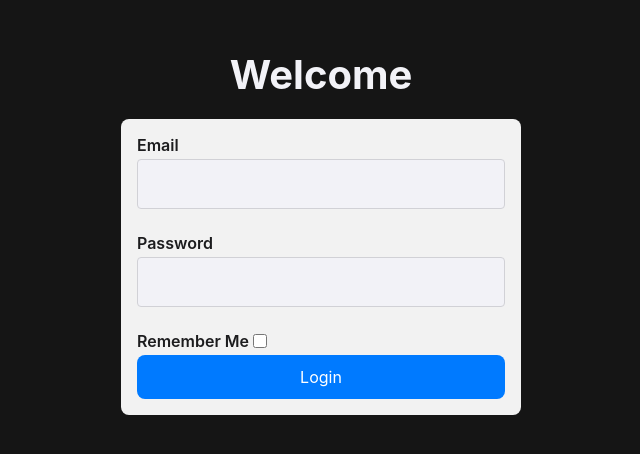
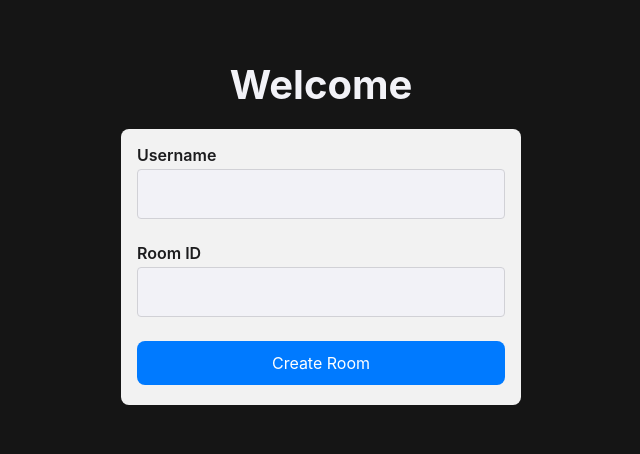
Before and after one commit to mina-medhat-00/Chat-App, a React (Vite) app in the folder client/: page / in a window 1280 px wide. Shown: the part 168-622 px from the top of the page, without its empty margins (319-959 px from the left). Built offline with nearby package versions, Linux system fonts and the light colour scheme.

Commit message:
create chat rooms feature

```diff
--- a/client/src/App.tsx
+++ b/client/src/App.tsx
@@ -1,13 +1,25 @@
 import { BrowserRouter as Router, Routes, Route } from "react-router-dom";
 import Login from "./pages/Home";
 import Chat from "./pages/Chat";
+import { useState } from "react";
 
 export default function App() {
+  const [credentials, setCredentials] = useState<{
+    username: string;
+    roomId: string;
+  }>({ username: "", roomId: "" });
+
   return (
     <Router>
       <Routes>
-        <Route path="/" element={<Login />}></Route>
-        <Route path="/chat" element={<Chat />}></Route>
+        <Route
+          path="/"
+          element={<Login setCredentials={setCredentials} />}
+        ></Route>
+        <Route
+          path="/chat"
+          element={<Chat credentials={credentials} />}
+        ></Route>
       </Routes>
     </Router>
   );
--- a/client/src/pages/Chat.css
+++ b/client/src/pages/Chat.css
@@ -4,7 +4,7 @@
   align-items: center;
   gap: 10px;
 }
-.form {
+.message-form {
   position: fixed;
   left: 0;
   right: 0;
@@ -12,14 +12,14 @@
   display: flex;
   align-items: center;
 }
-.form > input,
-.form > button {
+.message-form > input,
+.message-form > button {
   height: 40px;
   font-size: 16px;
   margin: 0;
   border-radius: 0%;
 }
-.form > input {
+.message-form > input {
   flex-grow: 1;
   outline: 0;
   border-style: none;
@@ -40,7 +40,7 @@
 .messages > li {
   padding: 0.5rem 1rem;
 }
-.notice-bubble {
+.notification-bubble {
   text-align: center;
   font-weight: 700;
 }
--- a/client/src/pages/Chat.tsx
+++ b/client/src/pages/Chat.tsx
@@ -2,34 +2,41 @@ import { useEffect, useRef, useState } from "react";
 import { io } from "socket.io-client";
 import "./Chat.css";
 
-export default function Chat() {
+interface Credentials {
+  username: string;
+  roomId: string;
+}
+
+export default function Chat({ credentials }: { credentials: Credentials }) {
   const [message, setMessage] = useState("");
   const [messages, setMessages] = useState<
     { senderId: string; content: string; timestamp: string }[]
   >([]);
   const [myId, setMyId] = useState("");
-
   const socketRef = useRef<ReturnType<typeof io> | null>(null);
   const messageEndRef = useRef<HTMLUListElement | null>(null);
+
+  const room = credentials.roomId;
 
   useEffect(() => {
     socketRef.current = io("http://localhost:3000");
 
+    socketRef.current.emit("join-room", room);
+
     socketRef.current.on("connect", () => {
       if (socketRef.current) {
-        console.log(typeof socketRef.current.id);
         setMyId(socketRef.current.id ?? "");
       }
     });
 
-    socketRef.current.on("notice", (msg) => {
+    socketRef.current.on("notification", (msg) => {
       if (socketRef.current) {
         setMessages((prevMessages) => [...prevMessages, msg]);
       }
     });
 
-    socketRef.current.on("chat message", (msg) => {
-      if (socketRef.current && msg.content.trim()) {
+    socketRef.current.on("chat-message", (msg) => {
+      if (socketRef.current) {
         setMessages((prevMessages) => [...prevMessages, msg]);
       }
     });
@@ -39,7 +46,7 @@ export default function Chat() {
         socketRef.current.disconnect();
       }
     };
-  }, []);
+  }, [room]);
 
   useEffect(() => {
     if (messageEndRef.current) {
@@ -53,12 +60,16 @@ export default function Chat() {
     const minutes = d.getMinutes().toString().padStart(2, "0");
 
     e.preventDefault();
-    if (socketRef.current) {
-      socketRef.current.emit("chat message", {
-        senderId: socketRef.current.id ? socketRef.current.id : null,
-        content: message,
-        timestamp: `${hours}:${minutes}`,
-      });
+    if (socketRef.current && message.trim()) {
+      socketRef.current.emit(
+        "chat-message",
+        {
+          senderId: socketRef.current.id ? socketRef.current.id : null,
+          content: message,
+          timestamp: `${hours}:${minutes}`,
+        },
+        room
+      );
     }
     setMessage("");
   }
@@ -68,7 +79,7 @@ export default function Chat() {
       <ul className="messages" ref={messageEndRef}>
         {messages.map((msg, index) =>
           msg.senderId === "server" ? (
-            <li key={index} className="notice-bubble">
+            <li key={index} className="notification-bubble">
               <div>{msg.content}</div>
             </li>
           ) : (
@@ -87,7 +98,7 @@ export default function Chat() {
           )
         )}
       </ul>
-      <form className="form" onSubmit={handleSubmit}>
+      <form className="message-form" onSubmit={handleSubmit}>
         <input
           type="text"
           autoComplete="off"
--- a/client/src/pages/Home.css
+++ b/client/src/pages/Home.css
@@ -41,22 +41,6 @@ input:focus {
   gap: 0.25rem;
   width: 400px;
 }
-.checkbox-container {
-  display: flex;
-  justify-content: flex-start;
-  align-items: flex-end;
-  flex-direction: row;
-  gap: 0.25rem;
-}
-.checkbox-container > label {
-  height: 100%;
-  margin: 0;
-}
-.checkbox-container > input {
-  height: 100%;
-  width: 14px;
-  margin: 0;
-}
 @media (max-width: 575.98px) {
   h1 {
     font-size: 1.5rem;
--- a/client/src/pages/Home.tsx
+++ b/client/src/pages/Home.tsx
@@ -1,8 +1,23 @@
+import { useState } from "react";
+import { useNavigate } from "react-router-dom";
 import "./Home.css";
 
-export default function Login() {
+interface LoginProps {
+  setCredentials: (credentials: { username: string; roomId: string }) => void;
+}
+
+export default function Login({ setCredentials }: LoginProps) {
+  const [username, setUsername] = useState("");
+  const [roomId, setRoomId] = useState("");
+
+  const navigate = useNavigate();
+
   const handleSubmit = (e: React.FormEvent) => {
     e.preventDefault();
+    if (username.trim() && roomId.trim()) {
+      setCredentials({ username: username, roomId: roomId });
+      navigate("/chat");
+    }
   };
 
   return (
@@ -13,15 +28,26 @@ export default function Login() {
         action="submit"
         onSubmit={handleSubmit}
       >
-        <label htmlFor="email">Email</label>
-        <input type="email" id="email" name="email" required />
-        <label htmlFor="password">Password</label>
-        <input type="password" id="password" name="password" required />
-        <div className="checkbox-container">
-          <label htmlFor="remember-me">Remember Me</label>
-          <input type="checkbox" id="remember-me" name="remember-me" />
-        </div>
-        <button>Login</button>
+        <label htmlFor="username">Username</label>
+        <input
+          type="text"
+          id="username"
+          name="username"
+          autoComplete="off"
+          required
+          onChange={(e) => setUsername(e.target.value)}
+        />
+        <label htmlFor="roomId">Room ID</label>
+        <input
+          type="text"
+          id="roomId"
+          name="roomId"
+          autoComplete="off"
+          required
+          onChange={(e) => setRoomId(e.target.value)}
+        />
+        <button>Create Room</button>
+        <div></div>
       </form>
     </div>
   );
```
Also changed, not shown: 1 other file (tests, documents, lock files or other folders).
